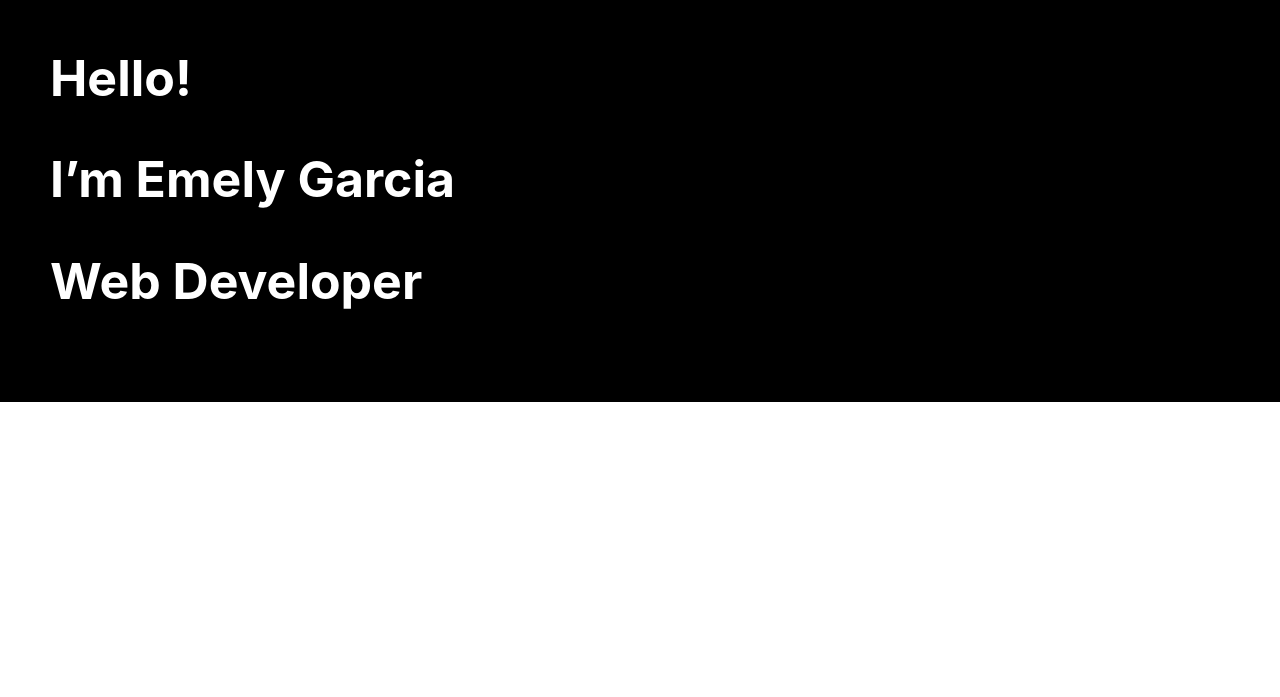
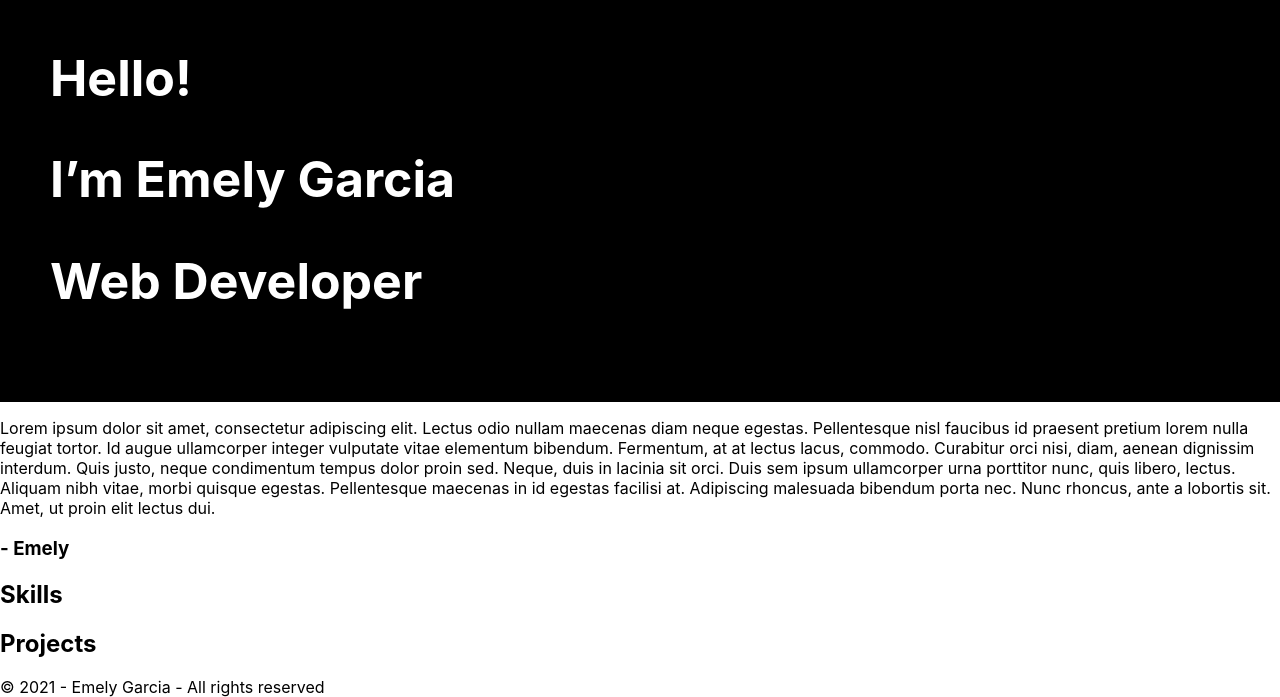
Before and after one commit to devemg/portafolio, a React (Create React App) app: page / in a window 1280 px wide. Shown: the part 398-1095 px from the top of the page. Before the commit the page ends 800 px from the top, so only its background shows below. Built offline with nearby package versions, Linux system fonts and the light colour scheme.

Commit message:
add more components

```diff
--- a/src/App.js
+++ b/src/App.js
@@ -1,11 +1,17 @@
 import './App.scss';
 import Footer from './Components/Footer/Footer';
 import Start from './Components/Start/Start';
+import Message from './Components/Message/Message'
+import Skills from './Components/Skills/Skills';
+import Projects from './Components/Projects/Projects';
 
 function App() {
   return (
     <div>
       <Start />
+      <Message />
+      <Skills />
+      <Projects />
       <Footer />
     </div>
   );
--- a/src/Components/Footer/Footer.js
+++ b/src/Components/Footer/Footer.js
@@ -5,6 +5,7 @@ class Footer extends React.Component {
 
     render() {
         return <div>
+        <div>
             <div className="footer-left">
 
             </div>
@@ -12,6 +13,8 @@ class Footer extends React.Component {
 
             </div>
         </div>
+        <footer>&copy; 2021 - Emely Garcia - All rights reserved</footer>
+        </div>;
     }
 }
 
--- /dev/null
+++ b/src/Components/Message/Message.js
@@ -0,0 +1,38 @@
+import React from 'react';
+
+/**
+ * 2nd Section
+ * Message
+ */
+class Message extends React.Component {
+
+    render() {
+        return <section id="message">
+        <div>
+            <p>Lorem ipsum dolor sit amet, consectetur adipiscing elit. Lectus odio nullam maecenas diam neque egestas. Pellentesque nisl faucibus id praesent pretium lorem nulla feugiat tortor. Id augue ullamcorper integer vulputate vitae elementum bibendum. Fermentum, at at lectus lacus, commodo. Curabitur orci nisi, diam, aenean dignissim interdum. Quis justo, neque condimentum tempus dolor proin sed. Neque, duis in lacinia sit orci. Duis sem ipsum ullamcorper urna porttitor nunc, quis libero, lectus. Aliquam nibh vitae, morbi quisque egestas. Pellentesque maecenas in id egestas facilisi at. Adipiscing malesuada bibendum porta nec. Nunc rhoncus, ante a lobortis sit. Amet, ut proin elit lectus dui.</p>
+        <div class="signature">
+            <h3>- Emely</h3>
+        </div>
+        </div>
+    </section>
+    }
+}
+
+export default Message;
+
+/**
+ *
+ *
+ *
+class Message extends React.Component {
+
+    render() {
+        return <section>
+
+        </section>
+    }
+}
+
+export default Message;
+
+ */
--- /dev/null
+++ b/src/Components/Projects/Projects.js
@@ -0,0 +1,16 @@
+import React from 'react';
+
+/**
+ * 2nd Section
+ * List of projects
+ */
+class Projects extends React.Component {
+
+    render() {
+        return <section id="projects">
+        <h1 className="title">Projects</h1>
+    </section>
+    }
+}
+
+export default Projects;
--- /dev/null
+++ b/src/Components/Skills/Skills.js
@@ -0,0 +1,16 @@
+import React from 'react';
+
+/**
+ * 2nd Section
+ * Message
+ */
+class Skills extends React.Component {
+
+    render() {
+        return <section id="skills">
+            <h1 className="title">Skills</h1>
+        </section>
+    }
+}
+
+export default Skills;
--- a/src/Components/Start/Start.js
+++ b/src/Components/Start/Start.js
@@ -2,6 +2,10 @@ import React from 'react';
 import './Start.scss';
 
 
+/**
+ * 1st Section
+ * Start screen
+ */
 class Start extends React.Component {
 
     render() {
```
Also changed, not shown: src/Components/Message/Message.scss (added), src/Components/Projects/Projects.scss (added), src/Components/Skills/Skills.scss (added).
